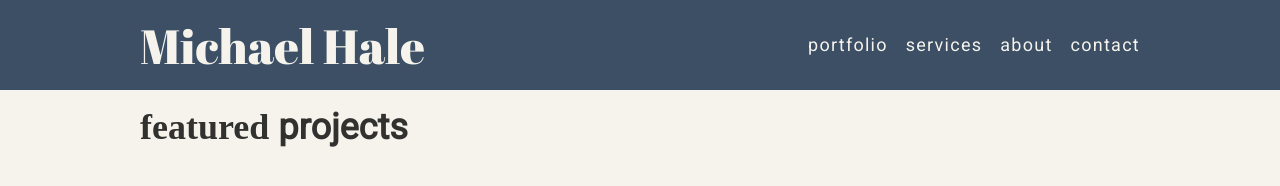
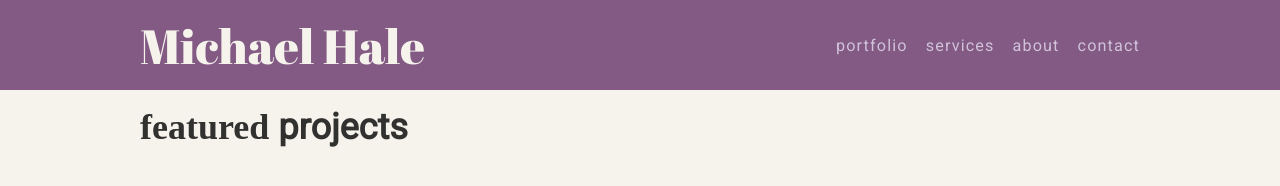
Before and after one commit to mjhale/michaelhale.xyz, a Gatsby site: page / in a window 1280 px wide. Built offline with nearby package versions, Linux system fonts and the light colour scheme; Gatsby itself is replaced by a stand-in of ours; a web font is replaced by a local one.

Commit message:
Update layout styles.

```diff
--- a/src/components/header.js
+++ b/src/components/header.js
@@ -6,7 +6,7 @@ import { Link } from 'gatsby';
 import { Container } from './Container';
 
 const Header = styled.header`
-  background: #3C4F65;
+  background: #825a84;
 `;
 
 const HeaderContainer = styled(Container)`
@@ -27,7 +27,7 @@ const Logo = styled.h1`
 `;
 
 const LogoLink = styled(Link)`
-  color: #F5F3EC;
+  color: #f5f3ec;
   text-decoration: none;
 `;
 
@@ -36,6 +36,7 @@ const MenuToggle = styled.button`
 `;
 
 const NavItem = styled.li`
+  line-height: 1.4;
   margin-bottom: 0;
 
   &:not(:last-of-type) {
@@ -44,12 +45,21 @@ const NavItem = styled.li`
 `;
 
 const NavLink = styled(Link)`
-  color: #F5F3EC;
+  color: rgba(242, 238, 255, 0.7);
   font-family: 'Roboto', sans-serif;
+  font-size: 0.9rem;
+  -moz-osx-font-smoothing: grayscale;
+  -webkit-font-smoothing: antialiased;
   font-weight: 400;
   letter-spacing: 0.07em;
   text-decoration: none;
   text-transform: lowercase;
+  text-rendering: optimizeLegibility;
+  transition: color 0.1s linear;
+
+  &:hover {
+    color: #fff;
+  }
 `;
 
 const NavList = styled.ul`
@@ -65,17 +75,23 @@ const HeaderComponent = ({ siteTitle }) => (
   <Header>
     <HeaderContainer>
       <Logo>
-        <LogoLink to="/">
-          {siteTitle}
-        </LogoLink>
+        <LogoLink to="/">{siteTitle}</LogoLink>
       </Logo>
       <nav aria-label="Main">
         <NavList>
           <MenuToggle aria-expanded="false">Menu</MenuToggle>
-          <NavItem><NavLink to="/portfolio/">Portfolio</NavLink></NavItem>
-          <NavItem><NavLink to="/services/">Services</NavLink></NavItem>
-          <NavItem><NavLink to="/about/">About</NavLink></NavItem>
-          <NavItem><NavLink to="/contact/">Contact</NavLink></NavItem>
+          <NavItem>
+            <NavLink to="/portfolio/">Portfolio</NavLink>
+          </NavItem>
+          <NavItem>
+            <NavLink to="/services/">Services</NavLink>
+          </NavItem>
+          <NavItem>
+            <NavLink to="/about/">About</NavLink>
+          </NavItem>
+          <NavItem>
+            <NavLink to="/contact/">Contact</NavLink>
+          </NavItem>
         </NavList>
       </nav>
     </HeaderContainer>
--- a/src/components/layout.js
+++ b/src/components/layout.js
@@ -2,7 +2,7 @@ import Helmet from 'react-helmet';
 import PropTypes from 'prop-types';
 import React from 'react';
 import styled from 'styled-components';
-import { createGlobalStyle } from "styled-components"
+import { createGlobalStyle } from 'styled-components';
 import { graphql, StaticQuery } from 'gatsby';
 
 import Header from './Header';
@@ -11,6 +11,13 @@ import { Container } from './Container';
 const GlobalStyle = createGlobalStyle`
   body {
     background-color: #F5F3EC;
+    font-feature-settings: "pnum";
+    -webkit-font-feature-settings: "pnum";
+    font-variant-numeric: proportional-nums;
+    -moz-osx-font-smoothing: grayscale;
+    -webkit-font-smoothing: antialiased;
+    text-rendering: optimizeLegibility;
+    -webkit-text-size-adjust: 100%;
   }
 `;
 
@@ -35,16 +42,12 @@ const Layout = ({ children }) => (
         <GlobalStyle />
         <Helmet
           title={data.site.siteMetadata.title}
-          meta={[
-            { name: 'description', content: 'Sample' },
-          ]}
+          meta={[{ name: 'description', content: 'Sample' }]}
         >
           <html lang="en" />
         </Helmet>
         <Header siteTitle={data.site.siteMetadata.title} />
-        <ChildrenContainer>
-          {children}
-        </ChildrenContainer>
+        <ChildrenContainer>{children}</ChildrenContainer>
       </>
     )}
   />
```
